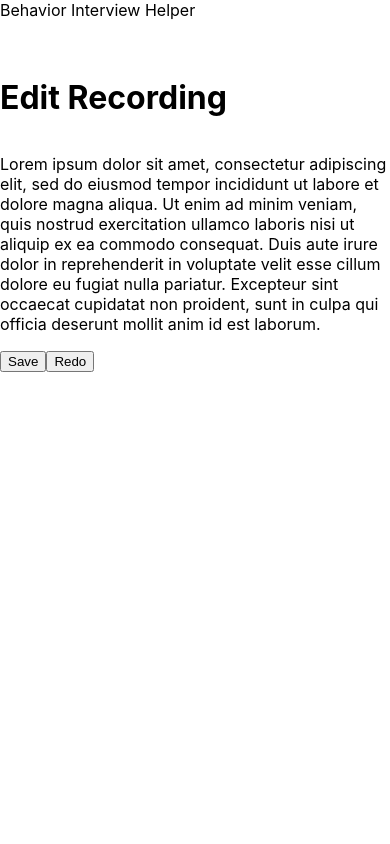
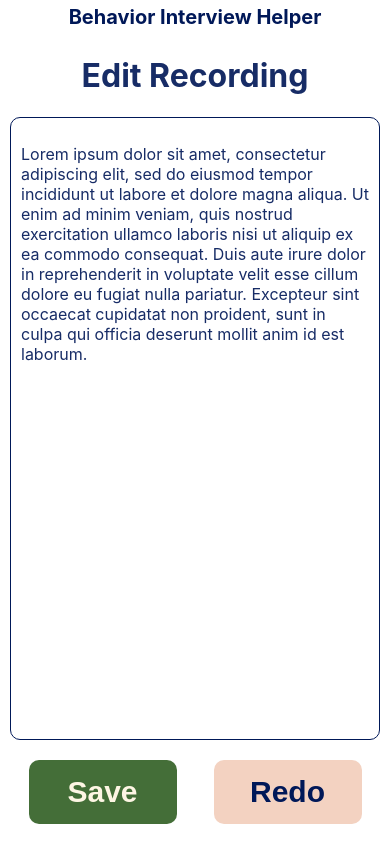
Before and after one commit to jcsmileyjr/behavior-interview-helper, a React (Create React App) app in the folder interview-helper/: page / in a window 390 px wide. Built offline with nearby package versions, Linux system fonts and the light colour scheme.

Commit message:
Styling: Edit Page mobile design

```diff
--- a/interview-helper/src/pages/editPage/EditPage.js
+++ b/interview-helper/src/pages/editPage/EditPage.js
@@ -3,11 +3,13 @@ import "./editPage.css";
 const EditPage = () => {
   return (
     <div className="editPage--container">
-      <header>Behavior Interview Helper</header>
+      <header>
+        <p className="header__title--style">Behavior Interview Helper</p>
+      </header>
       <main>
         <h1>Edit Recording</h1>
-        <div>
-          <p>
+        <div className="recordingPage__content--container">
+          <p className="recordingPage__content--style">
             Lorem ipsum dolor sit amet, consectetur adipiscing elit, sed do
             eiusmod tempor incididunt ut labore et dolore magna aliqua. Ut enim
             ad minim veniam, quis nostrud exercitation ullamco laboris nisi ut
@@ -17,9 +19,9 @@ const EditPage = () => {
             culpa qui officia deserunt mollit anim id est laborum.
           </p>
         </div>
-        <div>
-          <button type="button">Save</button>
-          <button type="button">Redo</button>
+        <div className="recordingPage__button--container">
+          <button className="recordingPage__SaveButton--style" type="button">Save</button>
+          <button className="recordingPage__RedoButton--style" type="button">Redo</button>
         </div>
       </main>
     </div>
--- a/interview-helper/src/pages/editPage/editPage.css
+++ b/interview-helper/src/pages/editPage/editPage.css
@@ -2,4 +2,46 @@
     height: 100%;
     display: flex;
     flex-direction: column;
+    margin: 0 10px;
 }
+
+.editPage--container > main > h1 {
+    margin-top: 0;
+    color: var(--Primary-Medium-Blue);
+    text-align: center;
+}
+
+.recordingPage__content--container {
+    border: 1px solid var(--Primary-Dark-Blue);
+    padding: 10px;
+    border-radius: 10px;
+}
+
+.recordingPage__content--container > p {
+    color: var(--Primary-Medium-Blue);
+}
+
+.recordingPage__button--container {
+    display: flex;
+    justify-content: space-around;
+    margin: 20px 0;
+}
+
+.recordingPage__button--container > button {
+    padding: 15px;
+    width: 40%;
+    font-size: var(--Header-Desktop-Font-Size);
+    font-weight: bold;
+    border: none;
+    border-radius: 10px;
+}
+
+.recordingPage__SaveButton--style {
+    background-color: var(--Accent-Medium-Green);
+    color:var(--Primary-Sandy-Beige);
+}
+
+.recordingPage__RedoButton--style {
+    background-color: var(--Accent-Light-Orange);
+    color: var(--Primary-Dark-Blue);
+}
```
